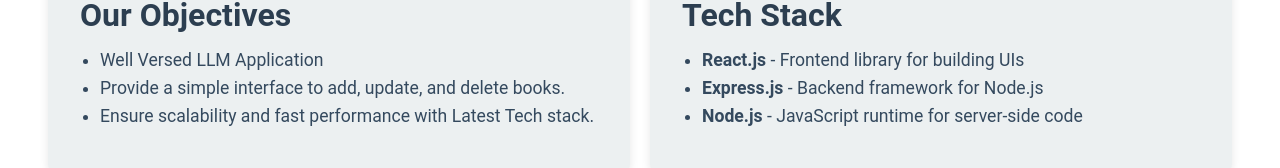
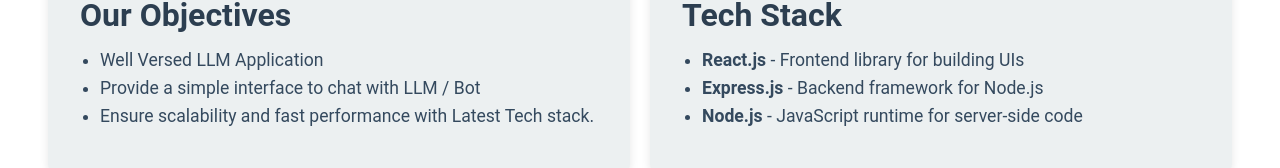
Before and after one commit to ManishShettigar253/m-verse, a React (Create React App) app in the folder client/: page /About in a window 1280 px wide. Shown: the part 465-633 px from the top of the page. Built offline with nearby package versions, Linux system fonts and the light colour scheme; the HTML template or start-up script is replaced by a standard one.

Commit message:
updated about

```diff
--- a/client/src/pages/About.jsx
+++ b/client/src/pages/About.jsx
@@ -31,7 +31,7 @@
             <h2>Our Objectives</h2>
             <ul>
               <li>Well Versed LLM Application</li>
-              <li>Provide a simple interface to add, update, and delete books.</li>
+              <li>Provide a simple interface to chat with LLM / Bot</li>
               <li>Ensure scalability and fast performance with Latest Tech stack.</li>
             </ul>
           </div>
```
